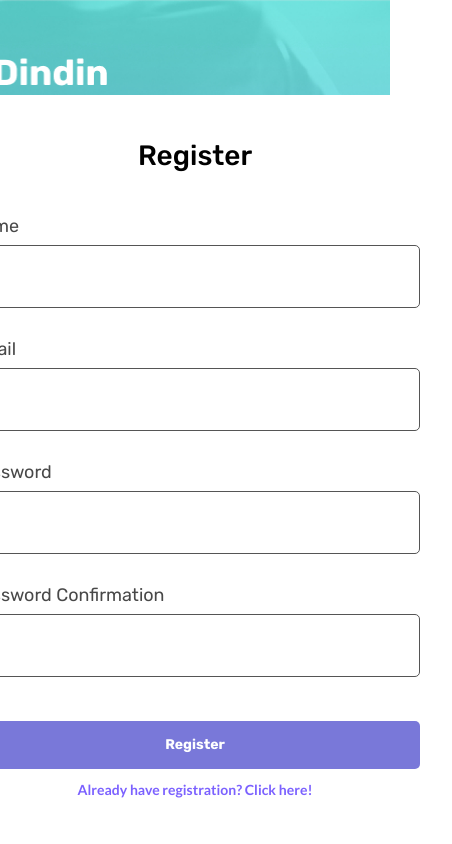
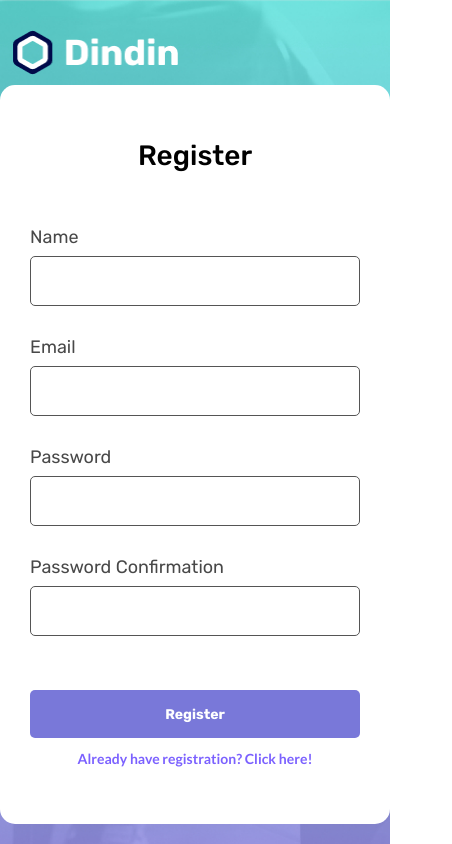
Before and after one commit to rafawessling/dindin_project, a React (Vite) app: page /register in a window 390 px wide. Shown: the whole page, 452 px wide, since content can reach past the window. Built offline with nearby package versions, Linux system fonts and the light colour scheme.

Commit message:
feat: Added responsive layout to register page

```diff
--- a/src/components/Button/Button.css
+++ b/src/components/Button/Button.css
@@ -31,3 +31,9 @@
 .btn-login-register:is(:hover, :focus) {
     opacity: 0.8;
 }
+
+@media (max-width: 580px) {
+    .btn-login-register {
+        width: 100%;
+    }
+}
--- a/src/components/Button/Button.jsx
+++ b/src/components/Button/Button.jsx
@@ -2,11 +2,9 @@ import './Button.css';
 
 function Button({ type, className, onClick, children }) {
     return (
-        <>
-            <button type={type} className={className} onClick={onClick}>
-                {children}
-            </button>
-        </>
+        <button type={type} className={className} onClick={onClick}>
+            {children}
+        </button>
     );
 }
 
--- a/src/components/RegisterForm/RegisterForm.css
+++ b/src/components/RegisterForm/RegisterForm.css
@@ -2,15 +2,21 @@
     display: flex;
     flex-direction: column;
     align-items: center;
-    gap: 12px;
+    gap: 1.2rem;
 
-    height: 80px;
+    height: 8rem;
 }
 
 .back-login {
     font-family: var(--secondary-font);
-    font-size: 14px;
+    font-size: 1.4rem;
     font-weight: 700;
 
     color: #7b61ff;
 }
+
+@media (max-width: 580px) {
+    .redirect-content {
+        width: 100%;
+    }
+}
--- a/src/pages/Register/Register.css
+++ b/src/pages/Register/Register.css
@@ -2,9 +2,9 @@
     display: flex;
     justify-content: center;
 
-    width: 100vw;
+    max-width: 100vw;
     height: 100vh;
-    padding-top: 50px;
+    padding-top: 5rem;
 
     background: url(../../assets/background.png) no-repeat center / cover;
 }
@@ -14,11 +14,29 @@
     flex-direction: column;
     align-items: center;
 
-    width: 1440px;
+    width: 75%;
 }
 
 .logo {
     align-self: flex-start;
 
-    width: 170px;
+    width: 17rem;
+    margin-bottom: 1rem;
 }
+
+@media (max-width: 580px) {
+    .container-main-register {
+        width: 100vw;
+        margin-bottom: 2rem;
+    }
+
+    .logo {
+        margin-left: 1rem;
+    }
+}
+
+@media (max-width: 390px) {
+    .container-register {
+        padding-top: 3rem;
+    }
+}
--- a/src/styles/Register-LoginForm.css
+++ b/src/styles/Register-LoginForm.css
@@ -5,22 +5,23 @@
     align-items: center;
     justify-content: space-evenly;
 
-    width: 513px;
+    max-width: 51.3rem;
+    padding: 0 5rem;
 
     background-color: #fff;
 }
 
 .container-form-login {
-    height: 535px;
+    height: 53.5rem;
 }
 
 .container-form-register {
-    height: 781px;
+    height: 78.1rem;
 }
 
 .title-form {
     font-family: var(--primary-font);
-    font-size: 28px;
+    font-size: 2.8rem;
     font-weight: 500;
 
     color: var(--primary-color-lilac);
@@ -31,34 +32,70 @@
     display: flex;
     flex-direction: column;
     justify-content: center;
-    gap: 30px;
+    gap: 3rem;
+
+    width: 100%;
 }
 
 .inputs-login-content {
-    height: 220px;
+    height: 22rem;
 }
 
 .container-input {
     display: flex;
     flex-direction: column;
-    gap: 8px;
+    gap: 0.8rem;
+
+    max-width: 100%;
 }
 
 .container-input label,
 .container-input input {
     font-family: var(--primary-font);
-    font-size: 18px;
+    font-size: 1.8rem;
     font-weight: 400;
 
     color: #484848;
 }
 
 .container-input input {
-    width: 449px;
-    height: 63px;
-    padding: 8px;
+    max-width: 100%;
+    height: 6.3rem;
+    padding: 0.8rem;
 
     background: #fff;
     border: 1px solid #555;
     border-radius: 5px;
 }
+
+@media (max-width: 580px) {
+    .container-form-login,
+    .container-form-register {
+        align-items: center;
+        width: 100%;
+        padding: 0 3rem;
+    }
+
+    .inputs-login-content,
+    .inputs-register-content {
+        width: 100%;
+    }
+
+    .container-input {
+        width: 100%;
+    }
+
+    .container-input input {
+        width: 100%;
+    }
+}
+
+@media (max-width: 390px) {
+    .container-form-login,
+    .container-form-register {
+        border-radius: 15px;
+    }
+    .container-input input {
+        height: 5rem;
+    }
+}
--- a/src/styles/global.css
+++ b/src/styles/global.css
@@ -4,9 +4,14 @@
     padding: 0;
 }
 
+html {
+    font-size: 62.5%;
+}
+
 body {
     --primary-font: 'Rubik', sans-serif;
     --secondary-font: 'Lato', sans-serif;
+    font-size: 1.6rem;
 }
 
 a {
```
